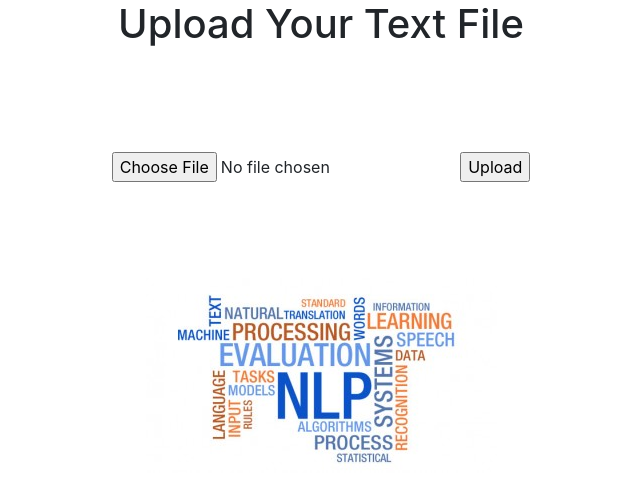
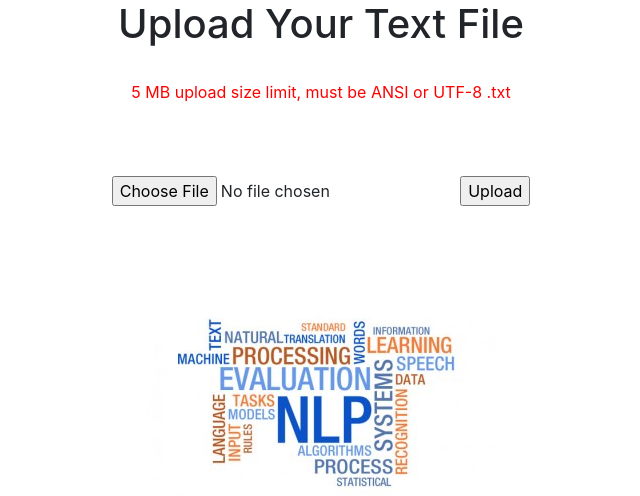
Before and after one commit to brettvanderwerff/Sentiment-Analyzer, a Flask app: page /submission in a window 1280 px wide. Shown: the part 56-552 px from the top of the page, without its empty margins (319-959 px from the left). Run offline with Flask 2, Linux system fonts and the light colour scheme; some libraries are stand-ins or nearby versions.

Commit message:
Update submission.html

```diff
--- a/templates/submission.html
+++ b/templates/submission.html
@@ -4,7 +4,8 @@
 
       <div class="row justify-content-md-center">
         <div class = "col-sm-8">
-          <h1 class="text-center">Upload Your Text File</h1><br><br><br><br>
+          <h1 class="text-center">Upload Your Text File</h1><br>
+            <div class="text-center"><font color="red"> 5 MB upload size limit, must be ANSI or UTF-8 .txt</font><br><br><br><br></div>
             <form class="text-center" method=post enctype=multipart/form-data>
               <input type=file name=file>
               <input type=submit value=Upload>
```
